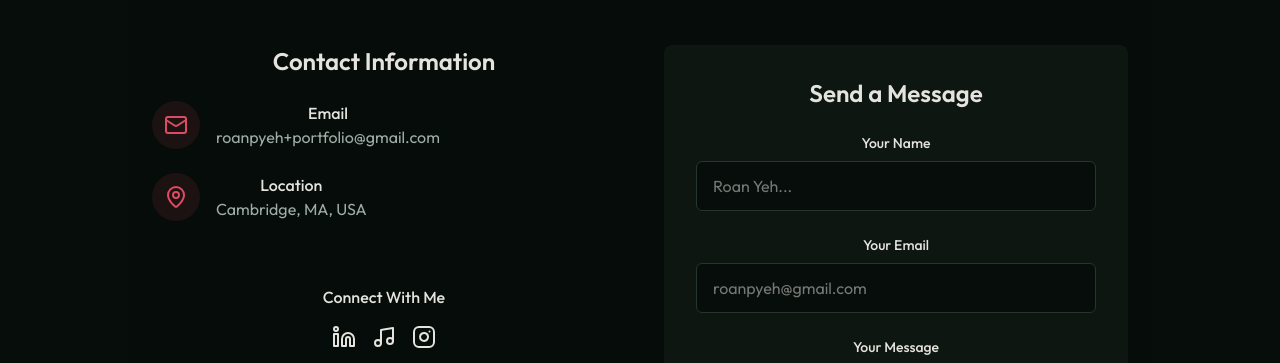
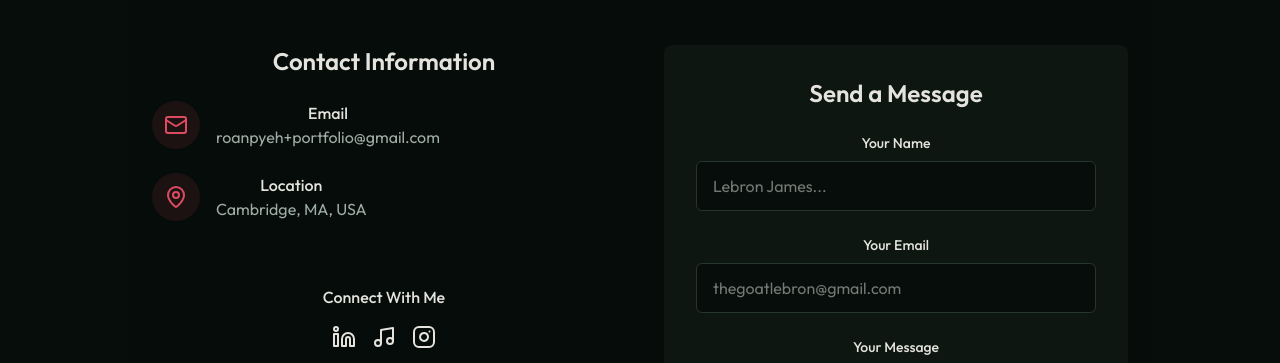
Before and after one commit to roanye/portfolio_website, a React (Vite) app: page / in a window 1280 px wide. Shown: the part 6440-6803 px from the top of the page. Built offline with nearby package versions, Linux system fonts and the light colour scheme.

Commit message:
chore: contact lebron

```diff
--- a/src/components/ContactSection.jsx
+++ b/src/components/ContactSection.jsx
@@ -94,7 +94,7 @@ export const ContactSection = () => {
                                                                 <div>
                                                                 <h4 className="font-medium"> Email</h4>
                                                                         <a
-                                                                        href="mailto:roanpyeh@gmail.com"
+                                                                        href="mailto:roanpyeh+portfolio@gmail.com"
                                                                         className="text-muted-foreground hover:text-primary transition-colors"
                                                                         >
                                                                         roanpyeh+portfolio@gmail.com
@@ -167,7 +167,7 @@ export const ContactSection = () => {
                                                                          value={formData.name}
                                                                          onChange={handleChange}
                                                                          className="w-full px-4 py-3 rounded-md border border-input bg-background focus:outline-hidden foucs:ring-2 focus:ring-primary"
-                                                                         placeholder="Roan Yeh..."/>
+                                                                         placeholder="Lebron James..."/>
 
                                                                 </div>
 
@@ -188,7 +188,7 @@ export const ContactSection = () => {
                                                                          value={formData.email}
                                                                          onChange={handleChange}
                                                                          className="w-full px-4 py-3 rounded-md border border-input bg-background focus:outline-hidden foucs:ring-2 focus:ring-primary"
-                                                                         placeholder="roanpyeh@gmail.com"/>
+                                                                         placeholder="thegoatlebron@gmail.com"/>
 
                                                                 </div>
 
```
